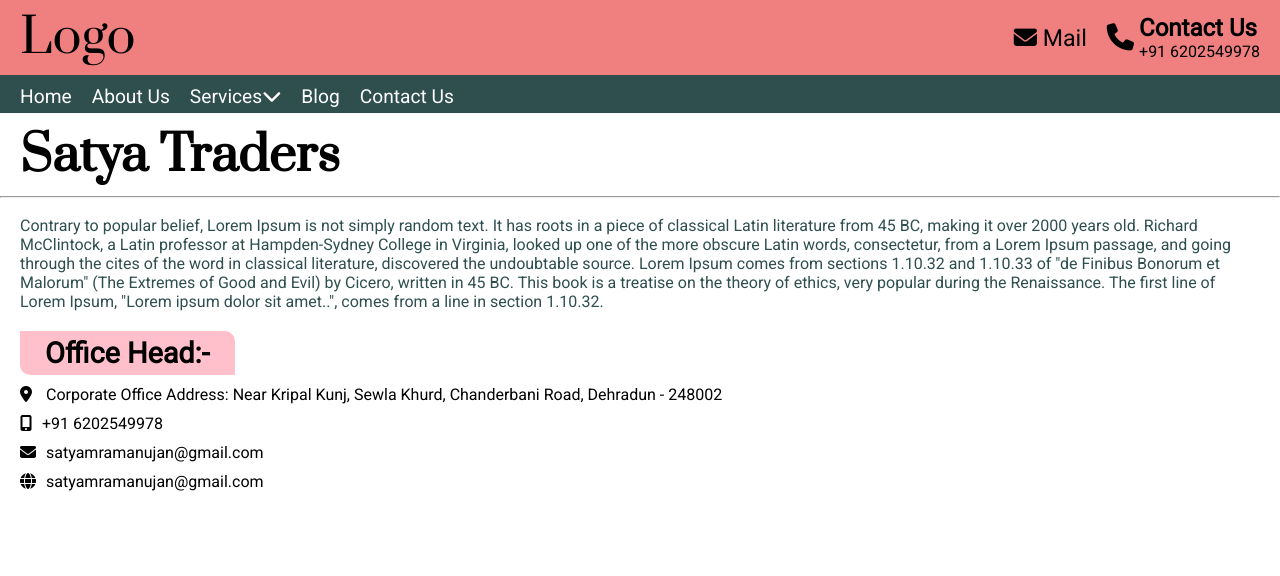
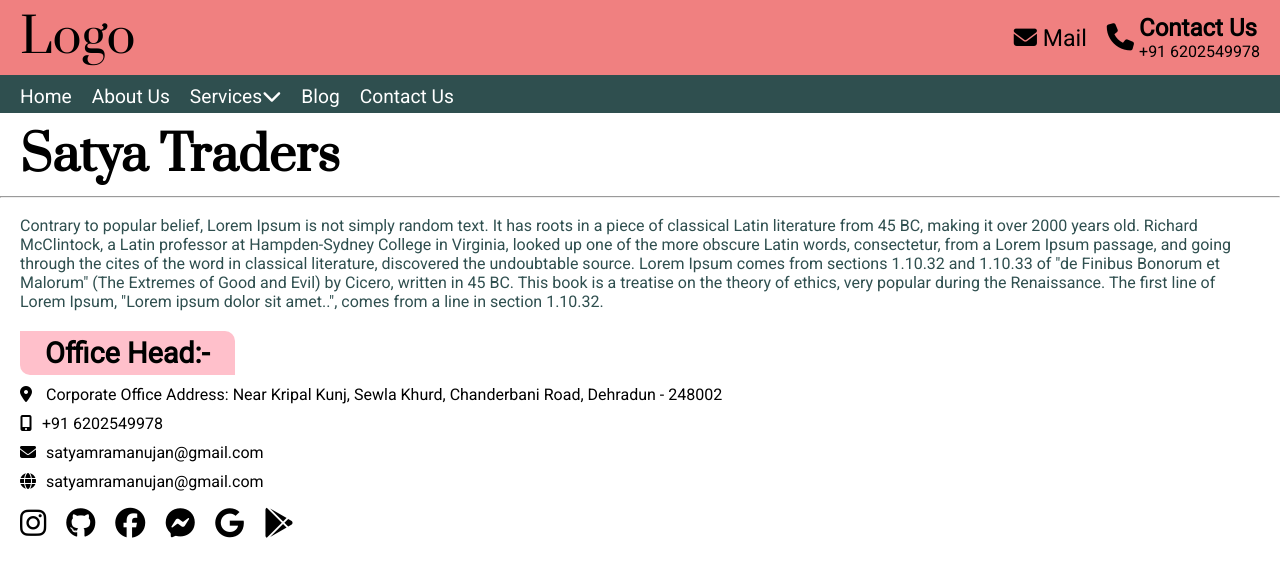
Before and after one commit to Satyaaam/Aman-Project, a plain HTML site: page ContactUs.html in a window 1280 px wide. Drawn offline with Linux system fonts and the light colour scheme.

Commit message:
initial commit

```diff
--- a/ContactUs.css
+++ b/ContactUs.css
@@ -128,7 +128,23 @@ nav div div i{
 .office_description div i{
     padding-right:10px;
 }
+.social_icons{
+    margin-top:15px;
+    display:flex;
+    gap:20px;
+    font-size:30px;
+}
+.social_icons div{
+    transition: transform 0.15s;
+    cursor:pointer;
+}
+.social_icons div:hover{
+    transform: translateY(-10px);
+}
 @media screen and (max-width:420px){
+    .office_description{
+        font-size:0.79rem;
+    }
     .office{
         font-size:1.3rem;
     }
--- a/ContactUs.html
+++ b/ContactUs.html
@@ -66,7 +66,14 @@
                     <div><i class="fa-solid fa-mobile-screen-button"></i>+91 6202549978</div>
                     <div><i class="fa-solid fa-envelope"></i>satyamramanujan@gmail.com</div>
                     <div><i class="fa-solid fa-globe"></i>satyamramanujan@gmail.com</div>
-
+                </div>
+                <div class="social_icons">
+                    <div><i class="fa-brands fa-instagram"></i></div>
+                    <div><i class="fa-brands fa-github"></i></div>
+                    <div><i class="fa-brands fa-facebook"></i></div>
+                    <div><i class="fa-brands fa-facebook-messenger"></i></div>
+                    <div><i class="fa-brands fa-google"></i></div>
+                    <div><i class="fa-brands fa-google-play"></i></div>
                 </div>
             </div>
         </div>
```
